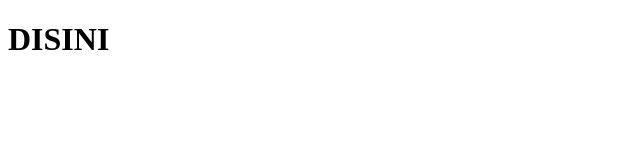
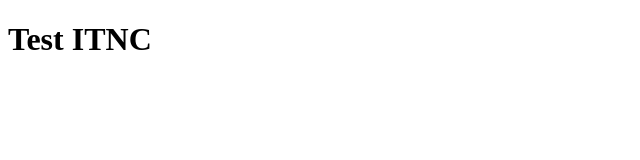
Before and after one commit to ITNCNitra/itncnitra.github.io, a plain HTML site: page index.html in a window 1280 px wide. Shown: the whole page, without its empty margins (0-640 px from the left). Drawn offline with Linux system fonts and the light colour scheme.

Commit message:
change h1 to Test ITNC

```diff
--- a/index.html
+++ b/index.html
@@ -6,6 +6,6 @@
     <title>Document</title>
 </head>
 <body>
-    <h1>DISINI</h1>
+    <h1>Test ITNC</h1>
 </body>
 </html>
```
